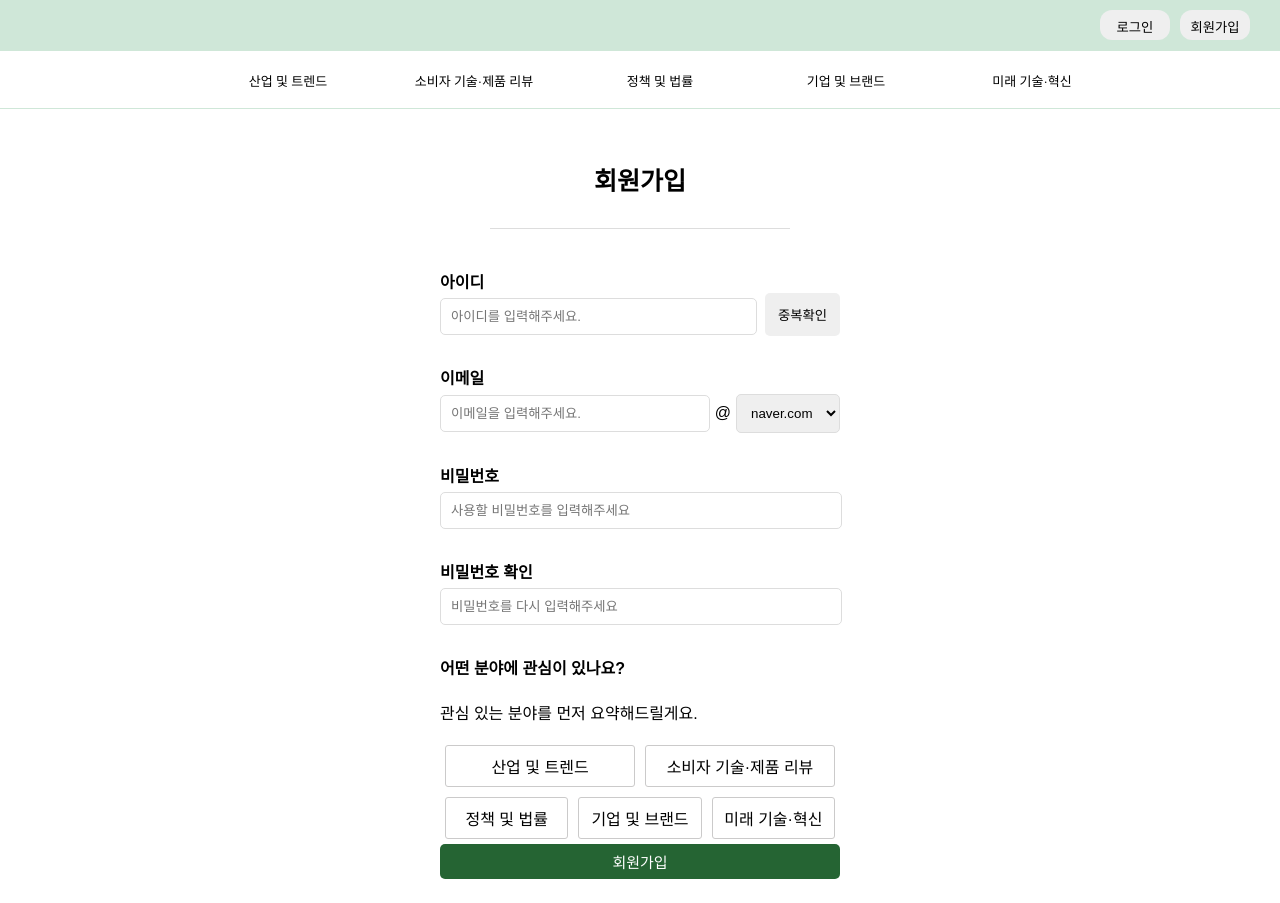
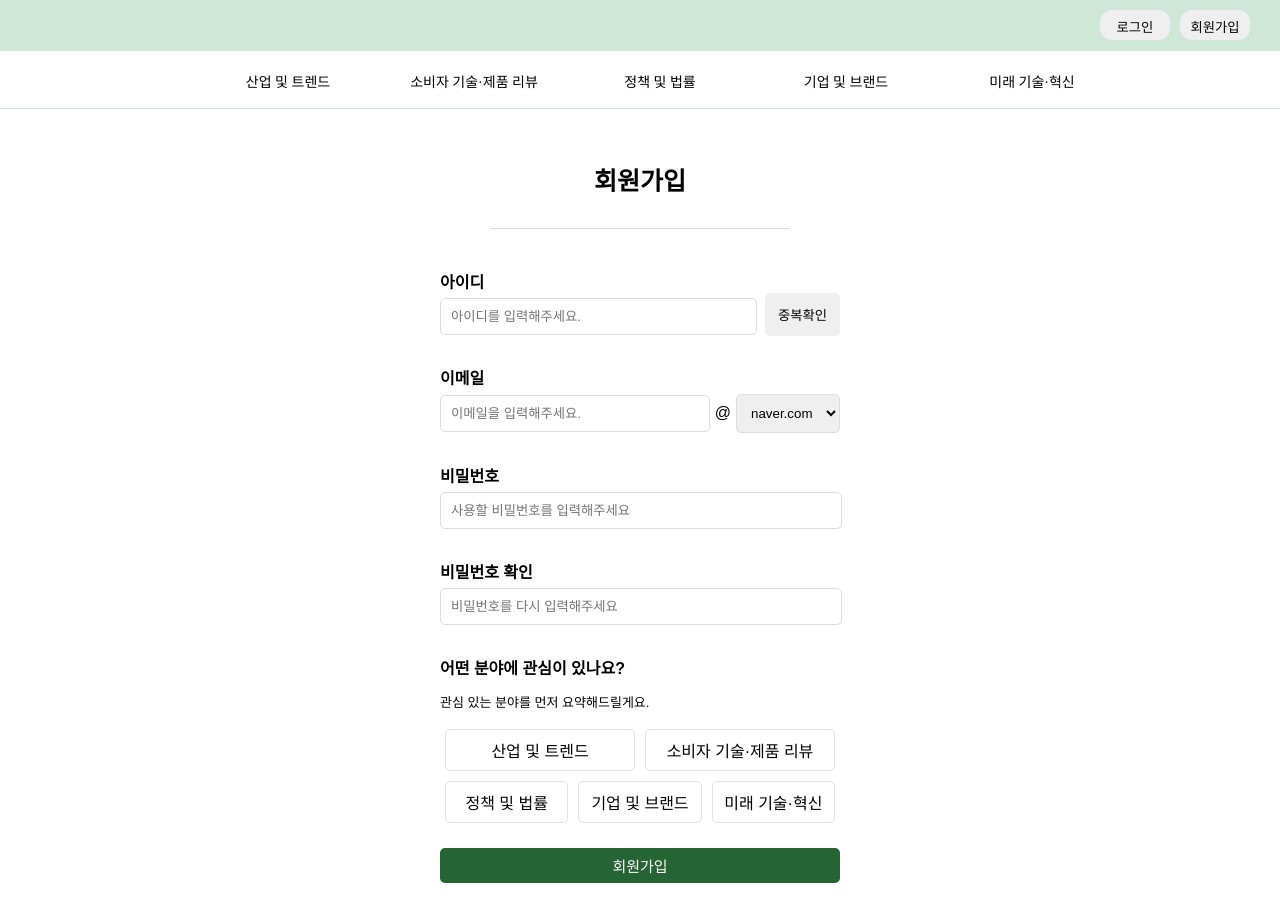
Before and after one commit to 2024-SMHRD-KDT-LangIntelligence-1/4identity, a React (Vite) app in the folder src/main/frontend/: page /signup in a window 1280 px wide. Built offline with nearby package versions, Linux system fonts and the light colour scheme.

Commit message:
윤진  수정17:55

```diff
--- a/src/main/frontend/src/components/bar.css
+++ b/src/main/frontend/src/components/bar.css
@@ -65,7 +65,7 @@
     width: 15%;
     text-align: center;
     display: inline-block;
-    font-size: 13px;
+    font-size: 14px;
     font-family: 'Pretendard-Regular';
   }
 
--- a/src/main/frontend/src/pages/SignUp.css
+++ b/src/main/frontend/src/pages/SignUp.css
@@ -144,6 +144,14 @@ width: 100%;
 height: 35px
 }
 
+.signUpCategory {
+  margin-bottom: 20px;
+}
+
+.signUpCategory h4 {
+  margin-bottom: 0;
+}
+
 .categoryNum {
   display: flex;
 }
@@ -152,9 +160,14 @@ height: 35px
   margin: 5px;
   width: 220px;
   height: 40px;
-  border: 1px solid #CBCACA;
-  border-radius: 3px;
+  border: 1px solid #E3E2E2;
+  border-radius: 5px;
   display: flex;
   justify-content: center;
   align-items: center;
 }
+
+#category1:selected {
+  color : #fff;
+  background-color: #256433;
+}
--- a/src/main/frontend/src/pages/login.css
+++ b/src/main/frontend/src/pages/login.css
@@ -1,3 +1,5 @@
-.loginInput {
-    width: 100px;
+.logInBox {
+    width: 500px;
+    margin: auto;
+    padding-top: 150px;
 }
--- a/src/main/frontend/src/pages/login.jsx
+++ b/src/main/frontend/src/pages/login.jsx
@@ -1,6 +1,6 @@
 import React, { useState } from "react";
 import Header from "../components/bar.jsx";
-import "./SignUp.css";
+import "../pages/login.css";
 import { useNavigate } from "react-router-dom";
 
 function LoginPage() {
--- a/src/main/frontend/src/pages/signup.jsx
+++ b/src/main/frontend/src/pages/signup.jsx
@@ -33,6 +33,12 @@ function SignUpPage() {
   ];
 
   const emailDrops = ["naver.com", "gmail.com", "daum.net"];
+
+  const [category, setCategory] = useState(false);
+
+  const handleClick = () => {
+    setCategory(!category);
+  };
 
   return (
     <>
@@ -94,7 +100,10 @@ function SignUpPage() {
         </div>
         <div className="signUpCategory">
           <h4> 어떤 분야에 관심이 있나요?</h4>
-          <p> 관심 있는 분야를 먼저 요약해드릴게요.</p>
+          <p style={{ fontSize: "13px" }}>
+            {" "}
+            관심 있는 분야를 먼저 요약해드릴게요.
+          </p>
           <div className="categoryNum" id="category1">
             <div> 산업 및 트렌드 </div>
             <div> 소비자 기술·제품 리뷰 </div>
```
